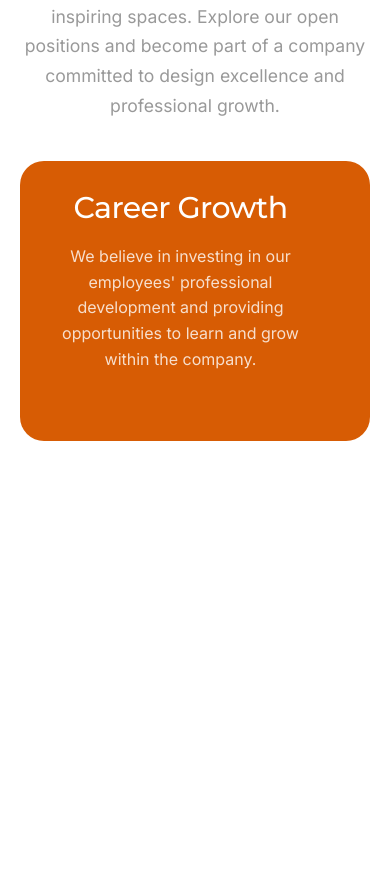
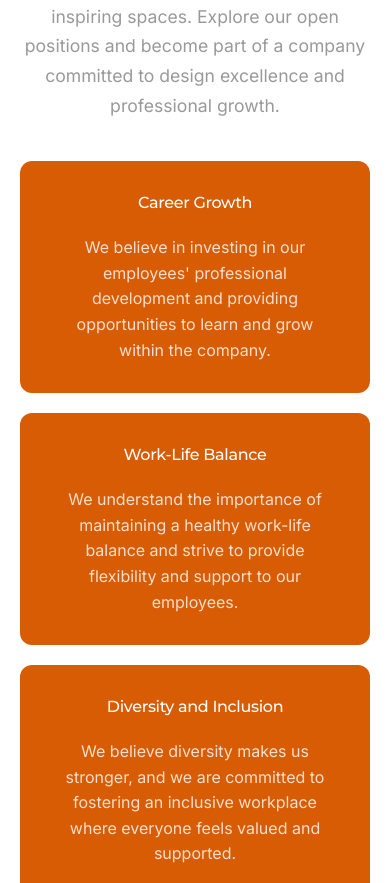
Before and after one commit to safiur799/achintya-interior-and-floor-soluations, a Next.js app: page /career in a window 390 px wide. Shown: the part 1100-1983 px from the top of the page. Built offline with nearby package versions, Linux system fonts and the light colour scheme.

Commit message:
style: improve mobile responsiveness and update GSAP animations for PreferedChoice component

```diff
--- a/app/globals.scss
+++ b/app/globals.scss
@@ -651,6 +651,16 @@ section {
   @media (max-width: 968px) {
     grid-template-columns: 1fr;
     gap: 3rem;
+  }
+
+  img {
+    max-width: 800px;
+    width: 100%;
+    object-fit: contain;
+
+    @media (max-width: 768px) {
+      height: 360px;
+    }
   }
 
   .presence-list {
@@ -1916,6 +1926,17 @@ section {
     font-size: 3rem;
     color: var(--secondary-color);
     margin-bottom: 40px;
+    line-height: 1.7;
+
+    @media (max-width: 1024px) {
+      font-size: 2rem;
+      margin-bottom: 20px;
+    }
+
+    @media (max-width: 768px) {
+      font-size: 1.5rem;
+      margin-bottom: 10px;
+    }
   }
 }
 
@@ -1923,11 +1944,21 @@ section {
   width: 100%;
   padding: 40px 0 100px;
   overflow: hidden;
+  @media (max-width: 1024px) {
+    padding: 20px 0 60px;
+  }
+  @media (max-width: 768px) {
+    padding: 10px 0 40px;
+  }
 
   .cards-wrapper {
     display: flex;
     gap: 20px;
     width: 100%;
+
+    @media (max-width: 768px) {
+      flex-direction: column;
+    }
   }
 
   .choice-card {
@@ -1943,6 +1974,15 @@ section {
     overflow: hidden;
     position: relative;
 
+    @media (max-width: 768px) {
+      height: auto;
+      // min-height: 200px;
+      padding: 24px;
+      border-radius: 12px;
+      justify-content: center;
+      align-items: center;
+    }
+
     @media (max-width: 1024px) {
       padding: 30px;
     }
@@ -1950,10 +1990,19 @@ section {
     h3 {
       font-size: 30px;
       font-weight: 500;
-      line-height: 1.1;
+      line-height: 1.5;
       text-transform: none;
       max-width: 90%;
       margin-bottom: 20px;
+      @media (max-width: 1200px) {
+        font-size: 24px;
+      }
+      @media (max-width: 1024px) {
+        font-size: 20px;
+      }
+      @media (max-width: 768px) {
+        font-size: 16px;
+      }
     }
 
     p {
@@ -1987,6 +2036,12 @@ section {
     padding: 30px;
     border-radius: 12px;
     transition: var(--transition);
+    @media (max-width: 1024px) {
+      padding: 16px;
+    }
+    @media (max-width: 768px) {
+      padding: 12px;
+    }
 
     &:hover {
       background: #f0f0f0;
@@ -2012,7 +2067,10 @@ section {
 
   .career-content {
     max-width: 1200px;
-    margin: 0 auto;
+    margin: 0 auto 60px;
+    @media (max-width: 768px) {
+      margin: 0 auto 30px;
+    }
   }
 
   .career-title {
@@ -2034,6 +2092,12 @@ section {
 
 .join-team-section {
   padding: 100px 0;
+  @media (max-width: 1024px) {
+    padding: 60px 0;
+  }
+  @media (max-width: 768px) {
+    padding: 40px 0 !important;
+  }
 
   .join-team-container {
     margin: 0 auto;
@@ -2047,6 +2111,7 @@ section {
       grid-template-columns: 1fr;
       gap: 40px;
       text-align: center;
+      padding: 0;
 
       .join-team-title,
       .join-team-description,
@@ -2067,6 +2132,12 @@ section {
     margin-bottom: 20px;
     text-transform: none;
     text-align: left;
+    @media (max-width: 1024px) {
+      font-size: 3rem;
+    }
+    @media (max-width: 768px) {
+      font-size: 2rem;
+    }
   }
 
   .join-team-description {
@@ -2113,11 +2184,18 @@ section {
     height: 480px;
     object-fit: fill;
     object-position: center;
+    @media (max-width: 1024px) {
+      height: 300px;
+    }
+    @media (max-width: 768px) {
+      height: 200px;
+    }
 
     img {
       width: 100%;
-      height: auto;
+      height: 100%;
       display: block;
+      object-fit: cover;
     }
   }
 }
@@ -2129,6 +2207,9 @@ section {
   .job-opp-container {
     margin: 0 auto;
     padding: 0 30px;
+    @media (max-width: 768px) {
+      padding: 0;
+    }
   }
 
   .job-opp-title {
@@ -2139,7 +2220,8 @@ section {
     text-align: left;
 
     @media (max-width: 768px) {
-      font-size: 2.2rem;
+      font-size: 2rem;
+      margin-bottom: 30px;
     }
   }
 
@@ -2155,6 +2237,7 @@ section {
 
     @media (max-width: 768px) {
       grid-template-columns: 1fr;
+      gap: 20px;
     }
   }
 
@@ -2234,6 +2317,9 @@ section {
     gap: 15px;
     text-align: center;
 
+    .scattered-card-inner {
+      width: 100%;
+    }
     @media (max-width: 1024px) {
       width: 280px;
     }
@@ -2243,7 +2329,8 @@ section {
       width: 100%;
       opacity: 1;
       transform: none !important;
-      padding: 30px;
+      padding: 25px;
+      justify-content: center;
     }
 
     .scattered-icon {
```
Also changed, not shown: app/components/ClientsComponents/PreferedChoice.tsx (+25 -2 lines), app/contact-us/page.tsx (+2 -5 lines).
